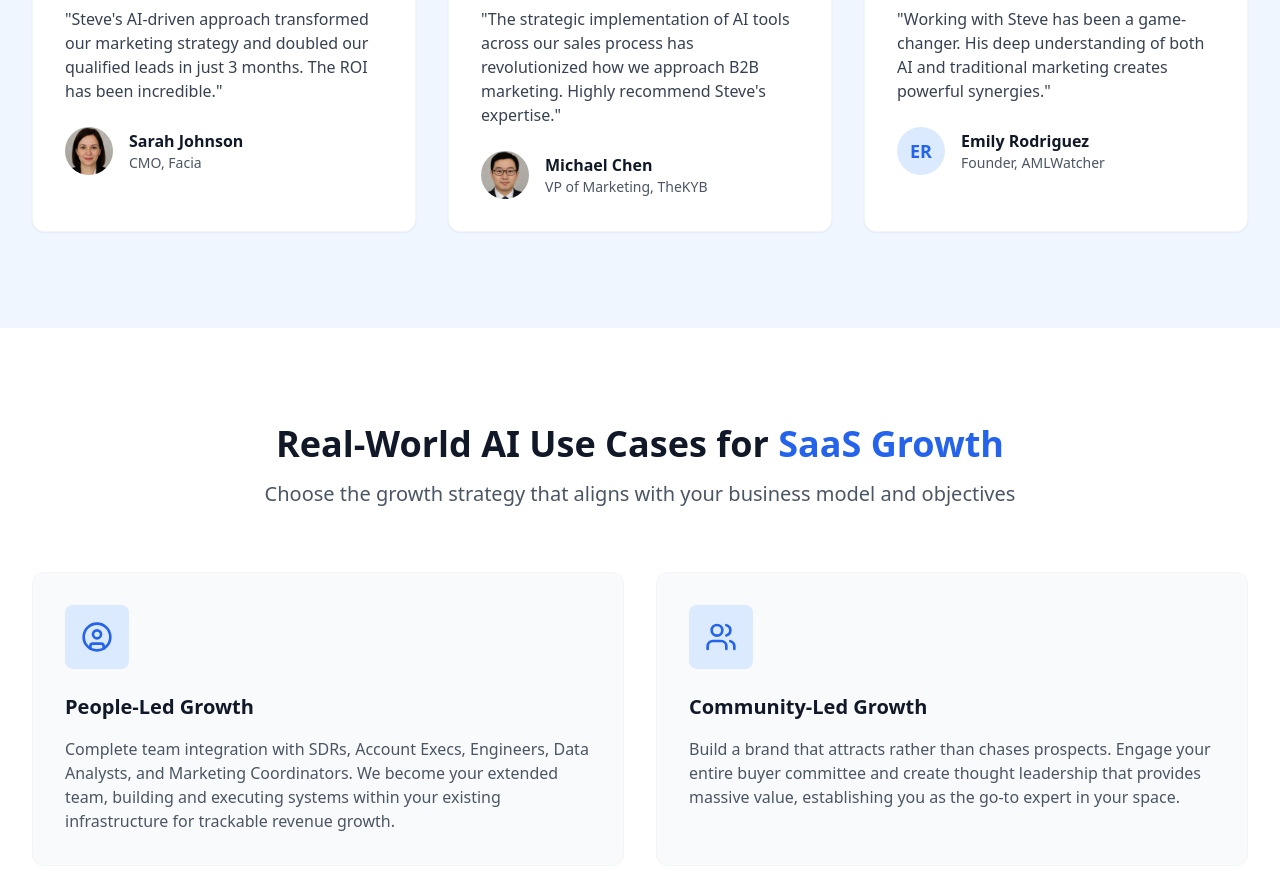
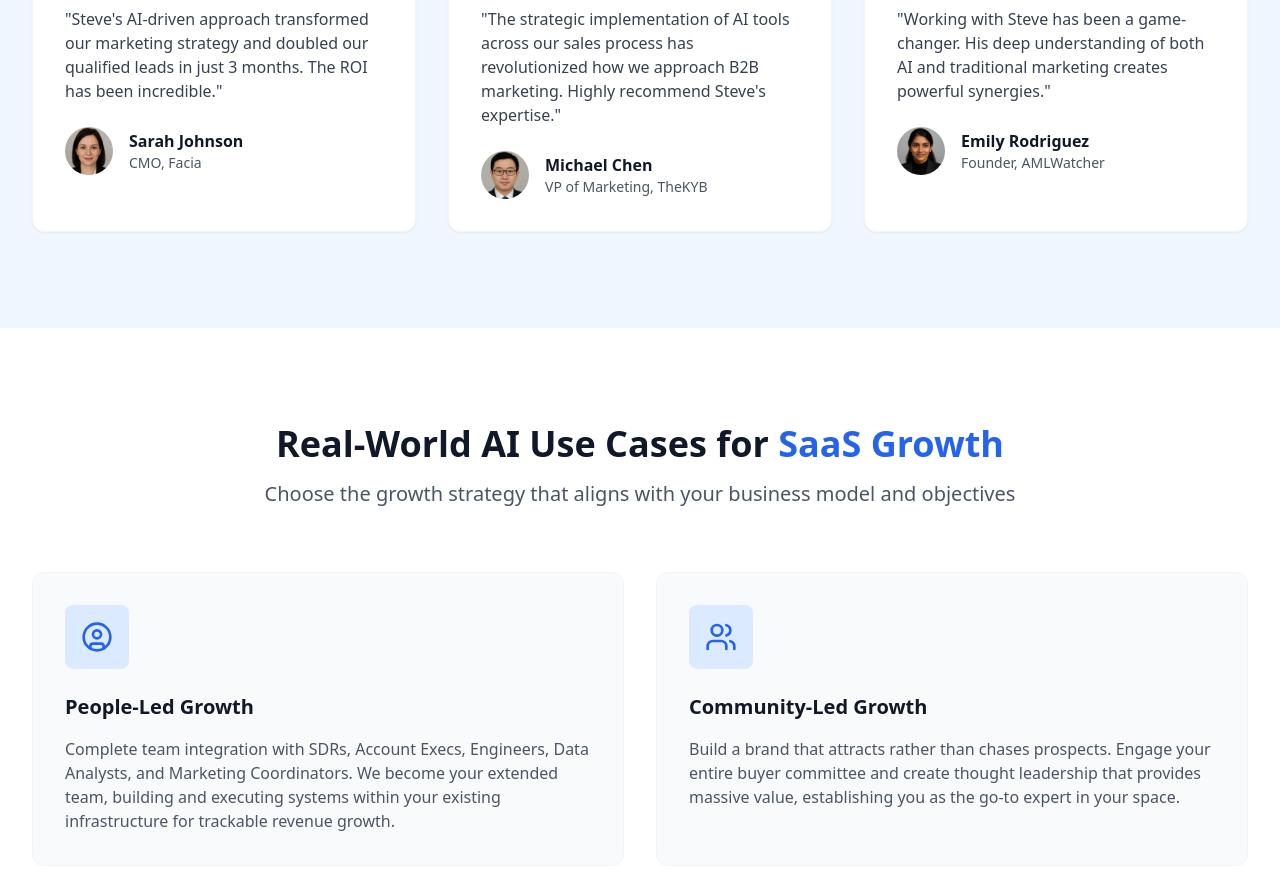
Before and after one commit to Madhavi2429/Madhavi2429, a Next.js app: page /services in a window 1280 px wide. Shown: the part 3040-3909 px from the top of the page. Built offline with nearby package versions, Linux system fonts and the light colour scheme.

Commit message:
feat: add Emily Rodriguez's photo to testimonials section
Complete set of professional photos for testimonials.

Co-authored-by: null <196659346+Madhavi2429@users.noreply.github.com>

```diff
--- a/app/_components/TestimonialsSection.tsx
+++ b/app/_components/TestimonialsSection.tsx
@@ -26,6 +26,7 @@ const testimonials = [
     role: "Founder",
     company: "AMLWatcher",
     metrics: { value: "3.2x", label: "ROI on marketing spend" },
+    image: "/images/emily-rodriguez.jpg",
   },
 ]
 
```
Also changed, not shown: public/images/emily-rodriguez.jpg (added).
